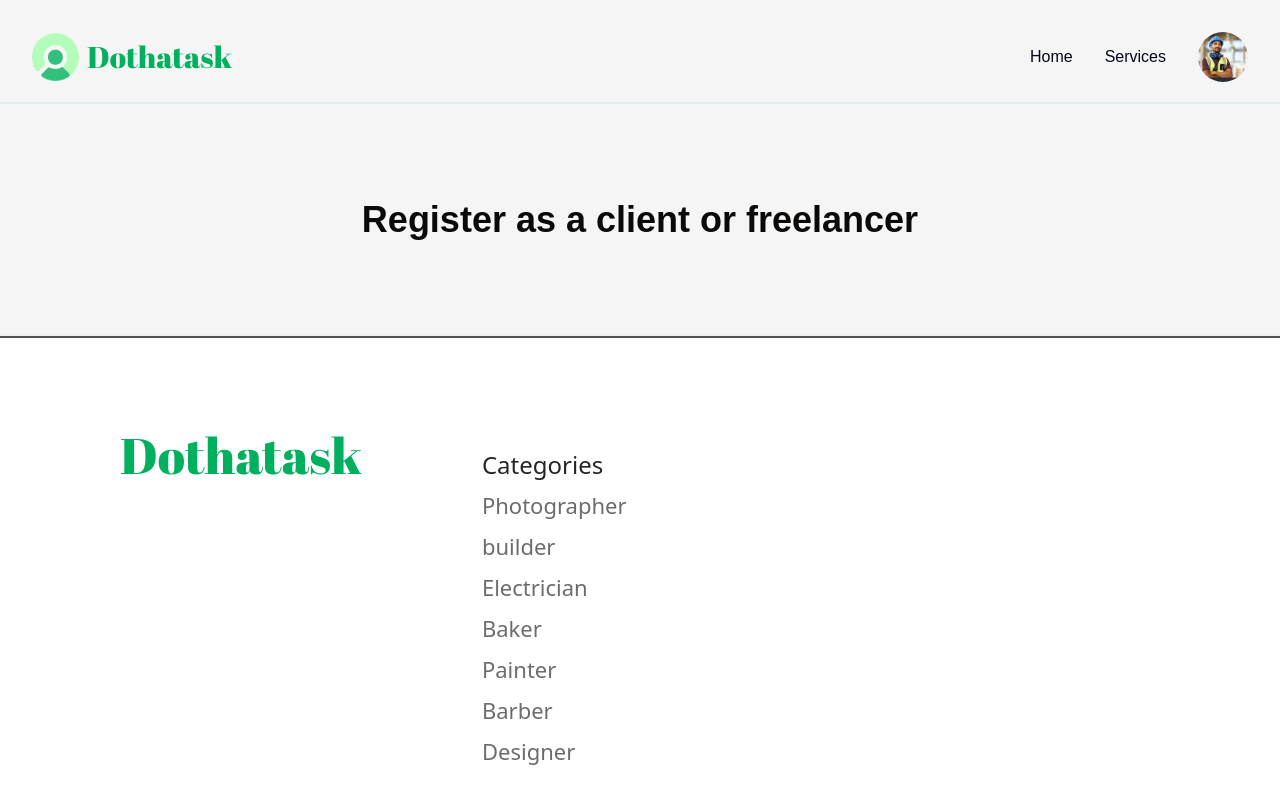
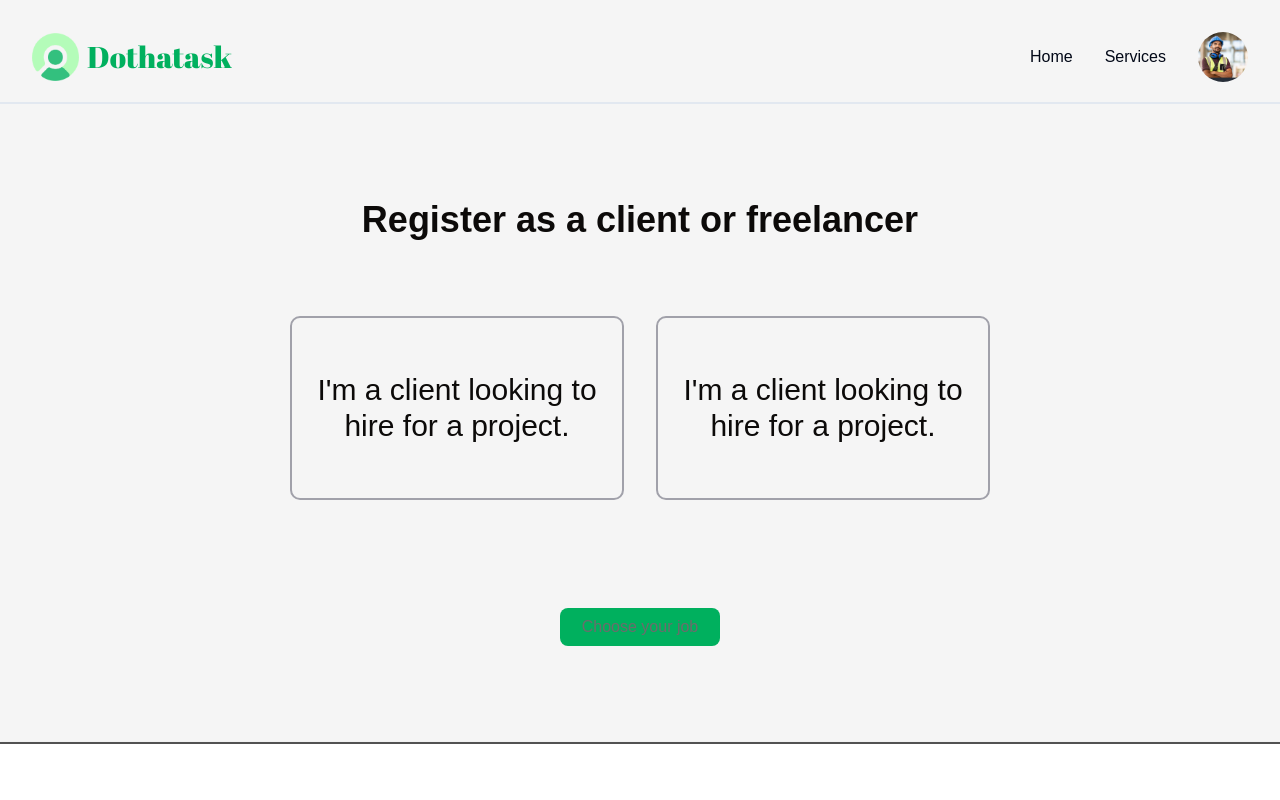
Before and after one commit to OthmanSALAHI/frontend-dothatask, a React (Vite) app: page /type-user in a window 1280 px wide. Shown: the top 800 px of the page. Built offline with nearby package versions, Linux system fonts and the light colour scheme.

Commit message:
Update TypePage component with new layout and styles

```diff
--- a/src/components/Auth/TypePage.jsx
+++ b/src/components/Auth/TypePage.jsx
@@ -2,8 +2,19 @@ import React from 'react'
 
 function TypePage() {
   return (
-    <div className='mx-auto my-24'>
+    <div className='w-[850px] flex flex-col gap-14 mx-auto my-24'>
         <div className="w-auto text-center text-stone-950 text-4xl font-bold font-nunito">Register as a client or freelancer</div>
+        <div className='w-[700px] h-64 flex gap-8 mx-auto'>
+            <div className="w-[380px] h-[184px] flex rounded-[10px] border-2 border-zinc-400 hover:border-do_green justify-center items-center gap-2.5 mt-5">
+                <div className="w-[280px] text-center flex justify-center items-center text-stone-950 text-3xl font-normal font-nunito">I'm a client looking to hire for a project.</div>
+            </div>
+            <div className="w-[380px] h-[184px] flex rounded-[10px] border-2 border-zinc-400 hover:border-do_green justify-center items-center gap-2.5 mt-5">
+                <div className="w-[280px] text-center flex justify-center items-center text-stone-950 text-3xl font-normal font-nunito">I'm a client looking to hire for a project.</div>
+            </div>
+        </div>
+        <button className="w-40 h-[38px] mx-auto px-5 bg-do_green hover:bg-do_hover_green  rounded-lg justify-center items-center gap-2.5">
+            <div className="text-do_gray_text text-base font-medium font-ubuntu">Choose your job</div>
+        </button>
     </div>
   )
 }
```
